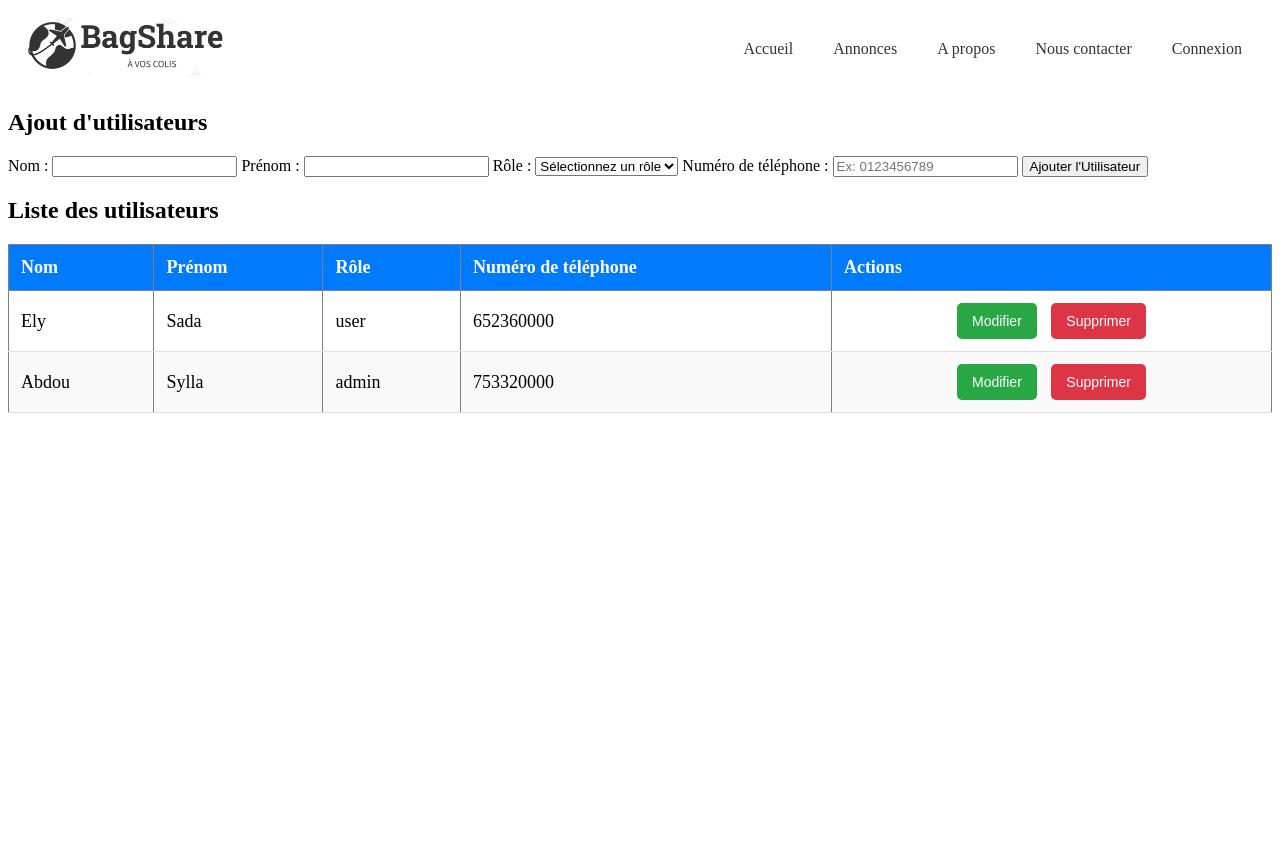
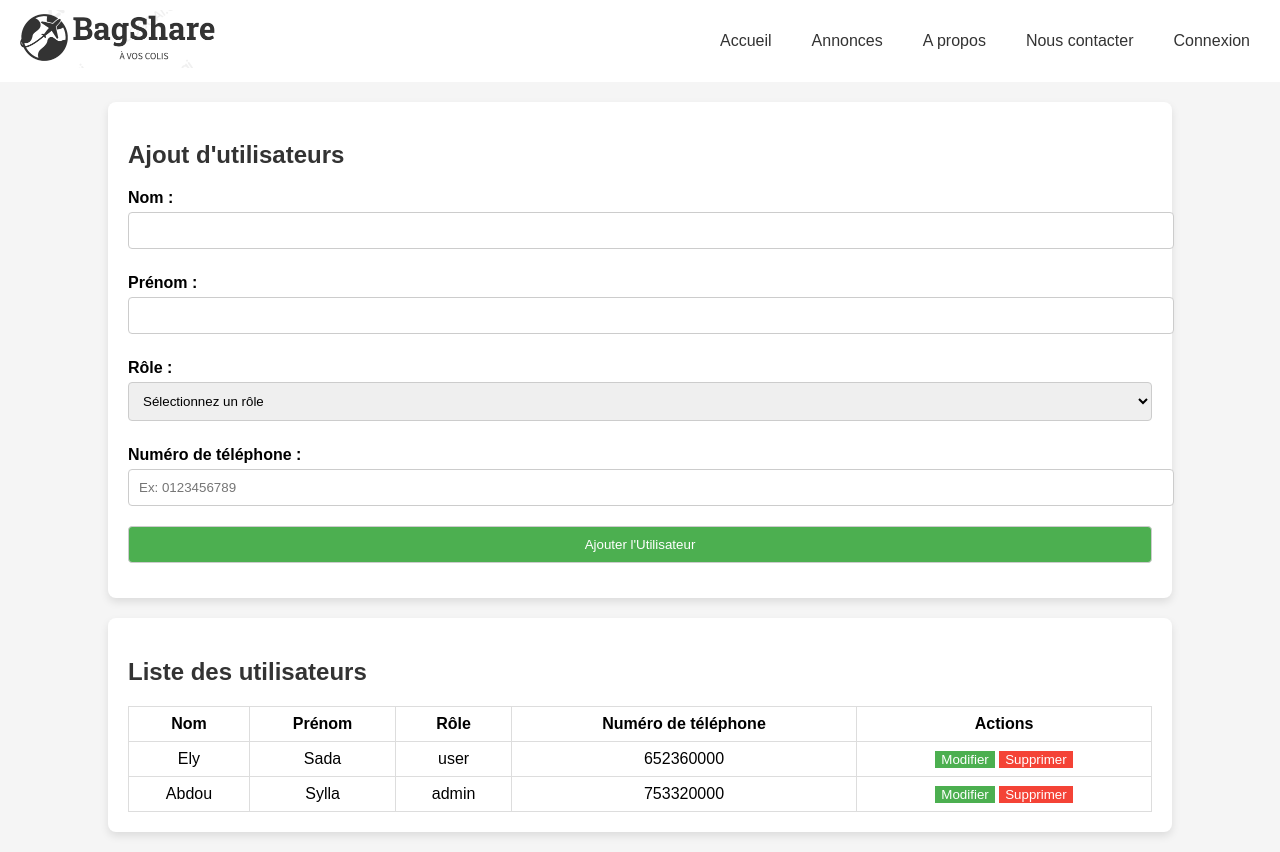
Before and after one commit to Abdou-SYLLA/BagShare, a PHP site: template src/views/user.php in a window 1280 px wide. Before the commit the page ends 413 px from the top, so only its background shows below. Run offline with PHP 8.4, Linux system fonts and the light colour scheme; the template is opened without the code that fills it, so the values that code supplies are empty; data comes from the database, SQL or seed files in the repository.

Commit message:
correction css user et recuperation comptes

```diff
--- a/public/styles/users.css
+++ b/public/styles/users.css
@@ -1,65 +1,94 @@
-/* Styles pour la table des utilisateurs */
+/* Styles de base pour la page users.php */
+body {
+    font-family: Arial, sans-serif;
+    margin: 0;
+    padding: 0;
+    background-color: #f5f5f5;
+}
+
+h2 {
+    color: #333;
+}
+
+.container {
+    width: 80%;
+    margin: 20px auto;
+    padding: 20px;
+    background-color: #fff;
+    border-radius: 8px;
+    box-shadow: 0px 4px 8px rgba(0, 0, 0, 0.1);
+}
+
+form label {
+    display: block;
+    margin-top: 10px;
+    font-weight: bold;
+}
+
+form input, form select, form button {
+    width: 100%;
+    padding: 10px;
+    margin-top: 5px;
+    margin-bottom: 15px;
+    border: 1px solid #ccc;
+    border-radius: 4px;
+}
+
+button {
+    background-color: #4CAF50;
+    color: white;
+    border: none;
+    cursor: pointer;
+}
+
+/* Bouton de suppression en rouge */
+button.delete-btn {
+    background-color: #f44336;
+    color: white;
+    border: none;
+    cursor: pointer;
+}
+
+button.delete-btn:hover {
+    background-color: #650f0f;
+}
+
+
+button:hover {
+    background-color: #5a00cc;
+}
+
 #userTable {
     width: 100%;
     border-collapse: collapse;
-    margin: 20px 0;
-    font-size: 18px;
-    text-align: left;
 }
 
-#userTable thead th {
-    background-color: #007bff;
-    color: white;
-    padding: 12px;
-}
-
-#userTable tbody td {
-    padding: 12px;
-    border-bottom: 1px solid #ddd;
-}
-
-/* Alternance des couleurs des lignes pour améliorer la lisibilité */
-#userTable tbody tr:nth-child(even) {
-    background-color: #f9f9f9;
-}
-
-#userTable tbody tr:hover {
-    background-color: #f1f1f1; /* Change la couleur au survol pour mieux voir la ligne */
-}
-
-/* Styles pour les boutons Modifier et Supprimer */
-.editBtn, .deleteBtn {
-    padding: 10px 15px;
-    border: none;
-    border-radius: 5px;
-    font-size: 14px;
-    cursor: pointer;
-    transition: background-color 0.3s ease;
-}
-
-.editBtn {
-    background-color: #28a745; /* Vert pour le bouton Modifier */
-    color: white;
-}
-
-.editBtn:hover {
-    background-color: #218838; /* Vert foncé au survol */
-}
-
-.deleteBtn {
-    background-color: #dc3545; /* Rouge pour le bouton Supprimer */
-    color: white;
-}
-
-.deleteBtn:hover {
-    background-color: #c82333; /* Rouge foncé au survol */
-}
-
-/* Centrer les boutons Modifier et Supprimer */
-#userTable tbody td:last-child {
+#userTable th, #userTable td {
+    border: 1px solid #ddd;
+    padding: 8px;
     text-align: center;
 }
 
-#userTable tbody td:last-child button {
-    margin: 0 5px; /* Espacement entre les boutons */
+/* Styles pour la modale d'édition des utilisateurs */
+#editUserModal {
+    position: fixed;
+    top: 50%;
+    left: 50%;
+    transform: translate(-50%, -50%);
+    width: 400px;
+    padding: 20px;
+    background-color: #fff;
+    border-radius: 8px;
+    box-shadow: 0px 4px 8px rgba(0, 0, 0, 0.2);
+    z-index: 1000;
 }
+
+#editUserModal h2 {
+    margin-top: 0;
+    text-align: center;
+}
+
+#editUserModal form {
+    display: flex;
+    flex-direction: column;
+}
--- a/public/users.js
+++ b/public/users.js
@@ -15,8 +15,8 @@ function loadUsers() {
                         <td>${user.role}</td>
                         <td>${user.numero}</td>
                         <td>
-                            <button class="editBtn" data-numero="${user.numero}">Modifier</button>
-                            <button class="deleteBtn" data-numero="${user.numero}">Supprimer</button>
+                            <button class="edit-btn" data-numero="${user.numero}">Modifier</button>
+                            <button class="delete-btn" data-numero="${user.numero}">Supprimer</button>
                         </td>
                     </tr>
                 `);
--- a/src/controllers/AccountController.php
+++ b/src/controllers/AccountController.php
@@ -56,7 +56,7 @@ if (isset($_POST['action'])) {
             echo "Action inconnue.";
             break;
     }
-} elseif (isset($_GET['action']) && $_GET['action'] === 'getAll') {
+} elseif (isset($_GET['action']) && $_GET['action'] === 'getUserAccounts') {
     $controller = new AccountController();
     $controller->getAllAccounts();
 }
```
Also changed, not shown: public/accounts.js (+17 -0 lines).
